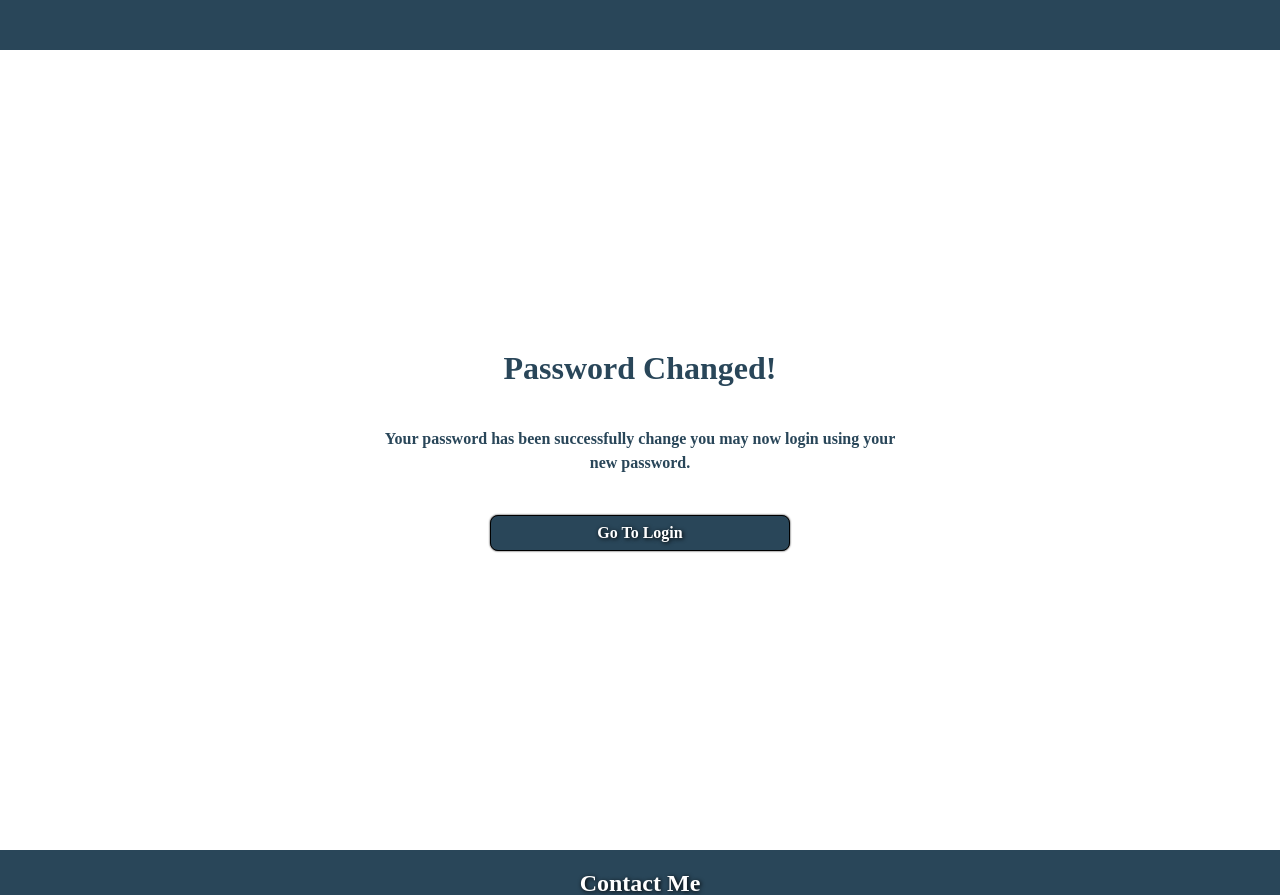
After one commit to Christopher868/Django-Password-Manager, a Django app: page /reset/done/ in a window 1280 px wide. The commit adds this page. Shown: the top 895 px of the page. Run offline with Django 5.2, Linux system fonts and the light colour scheme.

Commit message:
Added the ability for users to reset their passwords if they are forgotten.

```diff
--- a/website/password_manager/templates/accounts/login.html
+++ b/website/password_manager/templates/accounts/login.html
@@ -17,6 +17,7 @@
 
         <input type="text" name="username" id="username" placeholder="Enter username" required>
         <input type="password" name="password" id="password" placeholder="Enter password" required>
+
         <div id="login-btn-container">
             <button type="button"><a class="button-size" href="{% url 'index' %}">Cancel</a></button>
             <button class="button-size" type="submit">Login</button>
@@ -24,7 +25,7 @@
 
         <!-- Register and reset password links -->
         <div id="login-info-container">
-            <p>Forgot your password? Reset it <a href="#">here</a>.</p>
+            <p>Forgot your password? Reset it <a href="{% url 'password_reset' %}">here</a>.</p>
             <p>New user? Sign up <a href="{% url 'register' %}">here</a>.</p>
         </div>
     </form>
--- /dev/null
+++ b/website/password_manager/templates/accounts/password-reset-complete.html
@@ -0,0 +1,17 @@
+{% extends "base.html" %}
+{% load static %}
+
+<!-- Page specific head elements -->
+{% block head %}
+    <link rel="stylesheet" href="{% static 'css/accounts/success.css' %}">
+    <title>Email Sent</title>
+{% endblock head %}
+{% block header %}{% endblock header %}
+<!-- Confirm email sent page content -->
+{% block content %}
+<section id="sent-msg-container">
+    <h2>Password Changed!</h2>
+    <p>Your password has been successfully change you may now login using your new password.</p>
+    <button><a class="button-size" href="{% url 'login' %}">Go To Login</a></button>
+</section>
+{% endblock content %}
--- a/website/password_manager/urls.py
+++ b/website/password_manager/urls.py
@@ -1,5 +1,6 @@
 from django.urls import path
 from . import views
+from django.contrib.auth import views as auth_views
 
 
 urlpatterns = [
@@ -9,4 +10,8 @@ urlpatterns = [
     path('register/', views.userRegistration, name="register"),
     path('account/', views.userAccount, name="user-account"),
     path('account/change-password/', views.userChangePassword, name="change-password"),
+    path('password_reset/', auth_views.PasswordResetView.as_view(template_name="accounts/password-reset-form.html"), name="password_reset"),
+    path('password_reset/done/', auth_views.PasswordResetDoneView.as_view(template_name="accounts/password-reset-done.html"), name="password_reset_done"),
+    path('password_reset/<uidb64>/<token>/', auth_views.PasswordResetConfirmView.as_view(template_name="accounts/password-reset-confirm.html"), name="password_reset_confirm"),
+    path('reset/done/', auth_views.PasswordResetCompleteView.as_view(template_name="accounts/password-reset-complete.html"), name="password_reset_complete"),
 ]
--- /dev/null
+++ b/website/static/css/accounts/password-confirm.css
@@ -0,0 +1,3 @@
+#change-pwd-btn {
+    width: 100% !important;
+}
--- a/website/static/css/accounts/register.css
+++ b/website/static/css/accounts/register.css
@@ -65,7 +65,7 @@
 
 #register-btn-container button {
     min-width: 100px;
-    width: 48%;
+    width: 49%;
     background-color: #294659;
     border-radius: .5rem;
     border:1px solid black;
--- /dev/null
+++ b/website/static/css/accounts/success.css
@@ -0,0 +1,52 @@
+#sent-msg-container {
+    display: flex;
+    flex-direction: column;
+    align-items: center;
+    gap: 2.5rem;
+    color: #294659;
+    text-align: center;
+}
+
+#sent-msg-container h2{
+    font-size: 2rem;
+    font-weight: bolder;
+
+}
+
+#sent-msg-container p {
+    max-width: 600px;
+    width: 90%;
+    font-weight: 600;
+    line-height: 1.5rem;
+}
+
+#sent-msg-container button {
+    min-width: 100px;
+    max-width: 300px;
+    width: 90%;
+    background-color: #294659;
+    border-radius: .5rem;
+    border:1px solid black;
+    box-shadow: 0px 0px 2px black;
+    font-weight: bold;
+    font-size: 1rem;
+    color: white;
+    text-shadow: 1px 1px 4px black;
+    &:hover{
+        box-shadow: 2px 2px 10px black;
+        cursor: pointer;
+    }
+    &:active {
+        box-shadow: inset 2px 2px 10px black;
+    }
+}
+
+#sent-msg-container a {
+    color: white;
+    text-decoration: none;
+    display: block;
+}
+
+.button-size {
+    padding: .5rem 0;
+}
--- a/website/static/css/accounts/user-account.css
+++ b/website/static/css/accounts/user-account.css
@@ -54,7 +54,7 @@
 
 /* Change password button styles */
 #change-pwd-btn {
-    width: 88.7%;
+    width: 90%;
     background-color: #294659;
     border-radius: .5rem;
     border:1px solid black;
@@ -92,7 +92,7 @@
 
 #account-btn-container button {
     min-width: 100px;
-    width: 48%;
+    width: 49%;
     background-color: #294659;
     border-radius: .5rem;
     border:1px solid black;
```
Also changed, not shown: website/password_manager/templates/accounts/password-reset-confirm.html (added, +33 -0 lines), website/password_manager/templates/accounts/password-reset-done.html (added, +17 -0 lines), website/password_manager/templates/accounts/password-reset-form.html (added, +24 -0 lines), website/static/css/accounts/password-reset-styles.css (renamed from website/static/css/accounts/login.css, +10 -13 lines), website/website/settings.py (+6 -2 lines).
